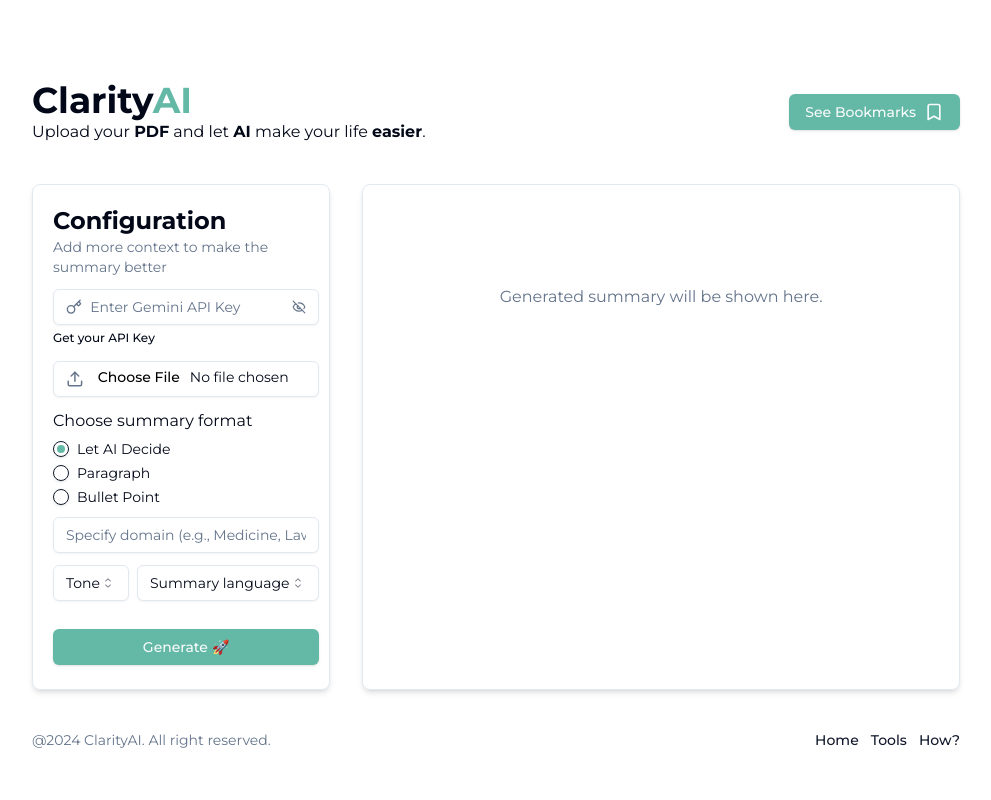
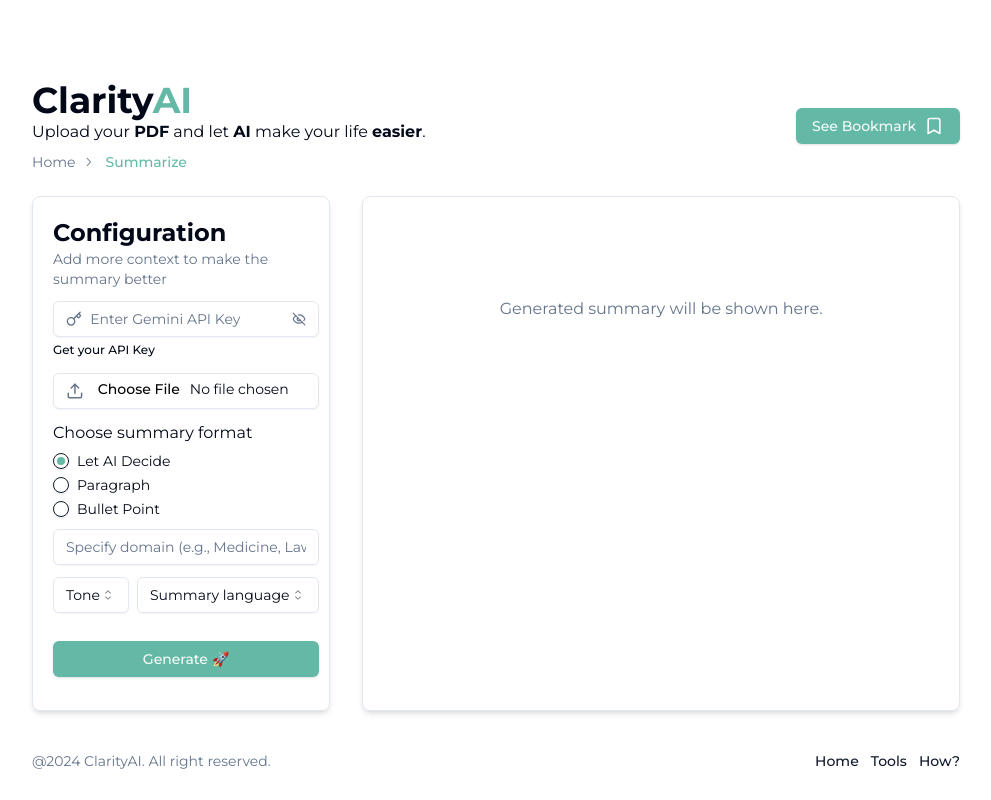
Before and after one commit to agusbw/ClarityAI, a Next.js app: page /summarize in a window 1280 px wide. Shown: the whole page, without its empty margins (144-1135 px from the left). Built offline with nearby package versions, Linux system fonts and the light colour scheme.

Commit message:
feat: bookmark

```diff
--- a/src/app/(tools)/summarize/_components/header.tsx
+++ b/src/app/(tools)/summarize/_components/header.tsx
@@ -1,30 +1,96 @@
 "use client";
 
 import { Button } from "@/components/ui/button";
-import { Bookmark } from "lucide-react";
+import { Bookmark, FileCog } from "lucide-react";
+import { usePathname } from "next/navigation";
+import Link from "next/link";
+import {
+  Breadcrumb,
+  BreadcrumbItem,
+  BreadcrumbLink,
+  BreadcrumbList,
+  BreadcrumbPage,
+  BreadcrumbSeparator,
+} from "@/components/ui/breadcrumb";
+import { generateBreadcrumbs } from "@/lib/utils";
+import * as React from "react";
+import { type BreadcrumbItem as BreadcrumbItemType } from "@/lib/types";
 
 export default function Header() {
+  const pathname = usePathname();
+  const [breadcrumb, setBreadcrumb] = React.useState<
+    BreadcrumbItemType[] | null
+  >(null);
+
+  React.useEffect(() => {
+    setBreadcrumb(() => {
+      return generateBreadcrumbs(pathname);
+    });
+  }, [pathname]);
+
   return (
     <div className="flex w-full flex-col gap-y-4 md:flex-row md:items-center md:justify-between md:gap-y-0">
       <div>
         <h2 className="text-4xl font-bold">
           Clarity<span className="text-accent">AI</span>
         </h2>
-        <p>
+        <p className="pb-2">
           Upload your <span className="font-semibold">PDF</span> and let{" "}
           <span className="font-semibold">AI</span> make your life{" "}
           <span className="font-semibold">easier</span>.
         </p>
+        <Breadcrumb>
+          <BreadcrumbList>
+            {breadcrumb
+              ? breadcrumb.map((b, index) => (
+                  <>
+                    <BreadcrumbItem>
+                      {index < breadcrumb.length - 1 ? (
+                        <BreadcrumbLink asChild>
+                          <Link href={b.path}> {b.label}</Link>
+                        </BreadcrumbLink>
+                      ) : (
+                        <BreadcrumbPage>{b.label}</BreadcrumbPage>
+                      )}
+
+                      {index < breadcrumb.length - 1 ? (
+                        <BreadcrumbSeparator />
+                      ) : null}
+                    </BreadcrumbItem>
+                  </>
+                ))
+              : null}
+          </BreadcrumbList>
+        </Breadcrumb>
       </div>
       <Button
         variant={"accent"}
         className="w-fit"
+        asChild
       >
-        See Bookmarks{" "}
-        <Bookmark
-          size={20}
-          className="ml-2"
-        />
+        <Link
+          href={
+            pathname === "/summarize" ? "/summarize/bookmark" : "/summarize"
+          }
+        >
+          {pathname === "/summarize" ? (
+            <>
+              See Bookmark
+              <Bookmark
+                size={20}
+                className="ml-2"
+              />
+            </>
+          ) : (
+            <>
+              Generate Summary
+              <FileCog
+                size={20}
+                className="ml-2"
+              />
+            </>
+          )}
+        </Link>
       </Button>
     </div>
   );
--- a/src/app/(tools)/summarize/_components/result-box.tsx
+++ b/src/app/(tools)/summarize/_components/result-box.tsx
@@ -1,21 +1,57 @@
+"use client";
+
 import { Button } from "@/components/ui/button";
+import {
+  type BookmarkLocalStorageType,
+  type SummaryDataType,
+} from "@/lib/types";
 import { Bookmark } from "lucide-react";
 import Markdown from "react-markdown";
+import { toast } from "sonner";
 import { useLocalStorage } from "usehooks-ts";
 
-export type ResultBoxDataType = {
-  summary: string | null;
-  fileName: string | null;
-};
-
 type ResultBoxProps = {
-  data: ResultBoxDataType;
+  data: SummaryDataType;
 };
 
 export default function ResultBox({ data }: ResultBoxProps) {
-  const [value, setValue, removeValue] = useLocalStorage("bookmark", {});
+  const [value, setValue] = useLocalStorage<BookmarkLocalStorageType>(
+    "bookmark",
+    [],
+  );
 
-  console.log(data);
+  const isBookmarked = (fileName: string): boolean => {
+    if (!fileName) return false;
+
+    const isExist = value.find((v) => {
+      return v.fileName === fileName;
+    });
+    return isExist ? true : false;
+  };
+
+  const handleBookmarkToggle = () => {
+    if (!data.fileName || !data.summary) {
+      return;
+    }
+
+    if (isBookmarked(data.fileName)) {
+      const newVal = value.filter((v) => {
+        return v.fileName !== data.fileName;
+      });
+      setValue(newVal);
+      toast.success("Summary is removed from bookmark");
+    } else {
+      setValue((prev) => [
+        ...prev,
+        {
+          fileName: data.fileName,
+          summary: data.summary,
+          createdAt: new Date(),
+        },
+      ]);
+      toast.success("Summary is added to bookmark");
+    }
+  };
 
   return (
     <div>
@@ -23,8 +59,9 @@ export default function ResultBox({ data }: ResultBoxProps) {
         <>
           <div className="flex h-full w-full justify-end">
             <Button
-              variant={"outline"}
+              variant={isBookmarked(data.fileName) ? "accent" : "outline"}
               size={"icon"}
+              onClick={handleBookmarkToggle}
             >
               <Bookmark size={20} />
             </Button>
--- /dev/null
+++ b/src/app/(tools)/summarize/bookmark/[fileName]/page.tsx
@@ -0,0 +1,44 @@
+"use client";
+
+import { BookmarkLocalStorageType, SummaryDataType } from "@/lib/types";
+import { useReadLocalStorage } from "usehooks-ts";
+import Markdown from "react-markdown";
+import { ScrollArea } from "@/components/ui/scroll-area";
+import * as React from "react";
+
+export default function BookmarkPage({
+  params,
+}: {
+  params: {
+    fileName: string;
+  };
+}) {
+  // consuming this data directly will cause error, local storage itu browser only API, jadi pas next.js prerender di server bakal kena hydration error
+  const bookmark: BookmarkLocalStorageType | null =
+    useReadLocalStorage("bookmark");
+
+  const [data, setData] = React.useState<
+    | (SummaryDataType & {
+        createdAt: Date;
+      })
+    | null
+  >(null);
+
+  React.useEffect(() => {
+    setData(() => {
+      const s = bookmark?.find((v) => {
+        return v.fileName === params.fileName + ".pdf";
+      });
+
+      return s ? s : null;
+    });
+  }, [bookmark, params.fileName]);
+
+  return (
+    <div className="pt-10 md:h-[78%]">
+      <ScrollArea className="h-full overflow-y-auto rounded-lg border p-5">
+        <Markdown className={"prose"}>{data?.summary}</Markdown>
+      </ScrollArea>
+    </div>
+  );
+}
--- /dev/null
+++ b/src/app/(tools)/summarize/bookmark/page.tsx
@@ -0,0 +1,46 @@
+"use client";
+
+import { BookmarkLocalStorageType } from "@/lib/types";
+import { useReadLocalStorage } from "usehooks-ts";
+import { ScrollArea } from "@radix-ui/react-scroll-area";
+import Link from "next/link";
+import * as React from "react";
+import { trimPDFExtension } from "@/lib/utils";
+
+export default function BookmarkPage() {
+  // consuming this data directly will cause error, local storage itu browser only API, jadi pas next.js prerender di server bakal kena hydration error
+  const data: BookmarkLocalStorageType | null = useReadLocalStorage("bookmark");
+
+  const [summaries, setSummaries] =
+    React.useState<BookmarkLocalStorageType | null>(null);
+
+  React.useEffect(() => {
+    setSummaries(data);
+  }, [data]);
+
+  return (
+    <div className="h-full pt-6 md:h-[77%]">
+      <h2 className="text-3xl font-bold">Your bookmarked summary</h2>
+      <ScrollArea className="mt-3 flex h-full flex-col gap-y-2">
+        {summaries
+          ? summaries.map((sum) => (
+              <Link
+                key={sum.fileName}
+                href={`/summarize/bookmark/${trimPDFExtension(sum.fileName)}`}
+                className="flex justify-between border p-4"
+              >
+                <p>{sum.fileName}</p>
+                <p>
+                  {new Date(sum.createdAt).toLocaleDateString("en-US", {
+                    day: "numeric",
+                    month: "long",
+                    year: "numeric",
+                  })}
+                </p>
+              </Link>
+            ))
+          : null}
+      </ScrollArea>
+    </div>
+  );
+}
--- /dev/null
+++ b/src/app/(tools)/summarize/layout.tsx
@@ -0,0 +1,16 @@
+import Header from "./_components/header";
+import Footer from "./_components/footer";
+
+export default function SummarizeLayout({
+  children,
+}: Readonly<{
+  children: React.ReactNode;
+}>) {
+  return (
+    <main className="p-4 md:h-screen md:max-h-screen md:overflow-hidden md:p-5 lg:px-16 lg:pt-20 xl:px-44">
+      <Header />
+      {children}
+      <Footer />
+    </main>
+  );
+}
--- a/src/app/(tools)/summarize/page.tsx
+++ b/src/app/(tools)/summarize/page.tsx
@@ -1,23 +1,19 @@
 "use client";
 
-import Header from "./_components/header";
-import Footer from "./_components/footer";
 import ResultBox from "./_components/result-box";
 import ConfigForm from "./_components/config-form";
 import { ScrollArea } from "@/components/ui/scroll-area";
 import * as React from "react";
-import { type ResultBoxDataType } from "./_components/result-box";
+import { type SummaryDataType } from "@/lib/types";
 
 function SummarizePage() {
-  const [data, setData] = React.useState<ResultBoxDataType>({
-    fileName: null,
-    summary: null,
+  const [data, setData] = React.useState<SummaryDataType>({
+    fileName: "",
+    summary: "",
   });
 
   return (
-    <div className="p-4 md:h-screen md:max-h-screen md:overflow-hidden md:p-5 lg:px-16 lg:pt-20 xl:px-44">
-      <Header />
-      <div className="flex flex-col gap-8 pt-10 md:h-[78%] md:flex-row">
+    <div className="flex flex-col gap-8 pt-6 md:h-[77%] md:flex-row">
       <ScrollArea className="h-full max-h-[100%] overflow-y-auto rounded-lg border shadow-md md:w-1/3">
         <ConfigForm handleSummaryChange={setData} />
       </ScrollArea>
@@ -25,8 +21,6 @@ function SummarizePage() {
         <ResultBox data={data} />
       </ScrollArea>
     </div>
-      <Footer />
-    </div>
   );
 }
 
--- /dev/null
+++ b/src/components/ui/breadcrumb.tsx
@@ -0,0 +1,121 @@
+import * as React from "react";
+import { ChevronRightIcon, DotsHorizontalIcon } from "@radix-ui/react-icons";
+import { Slot } from "@radix-ui/react-slot";
+
+import { cn } from "@/lib/utils";
+
+const Breadcrumb = React.forwardRef<
+  HTMLElement,
+  React.ComponentPropsWithoutRef<"nav"> & {
+    separator?: React.ReactNode;
+  }
+>(({ ...props }, ref) => (
+  <nav
+    ref={ref}
+    aria-label="breadcrumb"
+    {...props}
+  />
+));
+Breadcrumb.displayName = "Breadcrumb";
+
+const BreadcrumbList = React.forwardRef<
+  HTMLOListElement,
+  React.ComponentPropsWithoutRef<"ol">
+>(({ className, ...props }, ref) => (
+  <ol
+    ref={ref}
+    className={cn(
+      "flex flex-wrap items-center gap-1.5 break-words text-sm text-muted-foreground sm:gap-2.5",
+      className,
+    )}
+    {...props}
+  />
+));
+BreadcrumbList.displayName = "BreadcrumbList";
+
+const BreadcrumbItem = React.forwardRef<
+  HTMLLIElement,
+  React.ComponentPropsWithoutRef<"li">
+>(({ className, ...props }, ref) => (
+  <li
+    ref={ref}
+    className={cn("inline-flex items-center gap-1.5", className)}
+    {...props}
+  />
+));
+BreadcrumbItem.displayName = "BreadcrumbItem";
+
+const BreadcrumbLink = React.forwardRef<
+  HTMLAnchorElement,
+  React.ComponentPropsWithoutRef<"a"> & {
+    asChild?: boolean;
+  }
+>(({ asChild, className, ...props }, ref) => {
+  const Comp = asChild ? Slot : "a";
+
+  return (
+    <Comp
+      ref={ref}
+      className={cn("transition-colors hover:text-foreground", className)}
+      {...props}
+    />
+  );
+});
+BreadcrumbLink.displayName = "BreadcrumbLink";
+
+const BreadcrumbPage = React.forwardRef<
+  HTMLSpanElement,
+  React.ComponentPropsWithoutRef<"span">
+>(({ className, ...props }, ref) => (
+  <span
+    ref={ref}
+    role="link"
+    aria-disabled="true"
+    aria-current="page"
+    className={cn("font-medium text-accent", className)}
+    {...props}
+  />
+));
+BreadcrumbPage.displayName = "BreadcrumbPage";
+
+const BreadcrumbSeparator = ({
+  children,
+  className,
+  ...props
+}: React.ComponentProps<"li">) => (
+  <li
+    role="presentation"
+    aria-hidden="true"
+    className={cn("[&>svg]:size-3.5", className)}
+    {...props}
+  >
+    {children ?? <ChevronRightIcon />}
+  </li>
+);
+BreadcrumbSeparator.displayName = "BreadcrumbSeparator";
+
+const BreadcrumbEllipsis = ({
+  className,
+  ...props
+}: React.ComponentProps<"span">) => (
+  <span
+    role="presentation"
+    aria-hidden="true"
+    className={cn("flex h-9 w-9 items-center justify-center", className)}
+    {...props}
+  >
+    <DotsHorizontalIcon className="h-4 w-4" />
+    <span className="sr-only">More</span>
+  </span>
+);
+BreadcrumbEllipsis.displayName = "BreadcrumbElipssis";
+
+export {
+  Breadcrumb,
+  BreadcrumbList,
+  BreadcrumbItem,
+  BreadcrumbLink,
+  BreadcrumbPage,
+  BreadcrumbSeparator,
+  BreadcrumbEllipsis,
+};
--- a/src/lib/utils.ts
+++ b/src/lib/utils.ts
@@ -1,11 +1,41 @@
 import { type ClassValue, clsx } from "clsx";
 import getModel from "./gemini";
 import { twMerge } from "tailwind-merge";
-import { type ConfigFormType } from "./types";
+import { type ConfigFormType, type BreadcrumbItem } from "./types";
 
 export function cn(...inputs: ClassValue[]) {
   return twMerge(clsx(inputs));
 }
+
+export const trimPDFExtension = (fileName: string) => {
+  if (fileName.toLowerCase().endsWith(".pdf")) {
+    return fileName.slice(0, -4);
+  } else {
+    return fileName;
+  }
+};
+
+export const generateBreadcrumbs = (pathname: string): BreadcrumbItem[] => {
+  const breadcrumbs: BreadcrumbItem[] = [
+    {
+      path: "/",
+      label: "Home",
+    },
+  ];
+  let currentPath = "";
+
+  pathname.split("/").forEach((pathSegment) => {
+    if (pathSegment) {
+      currentPath += `/${pathSegment}`;
+      breadcrumbs.push({
+        path: currentPath,
+        label: pathSegment[0].toUpperCase() + pathSegment.slice(1),
+      });
+    }
+  });
+
+  return breadcrumbs;
+};
 
 export const generatePrompt = (data: ConfigFormType) => {
   let prompt;
```
Also changed, not shown: src/app/(tools)/summarize/_components/config-form.tsx (+5 -5 lines), src/lib/types.ts (+14 -0 lines). Lines whose indentation alone changed are shown as unchanged.
